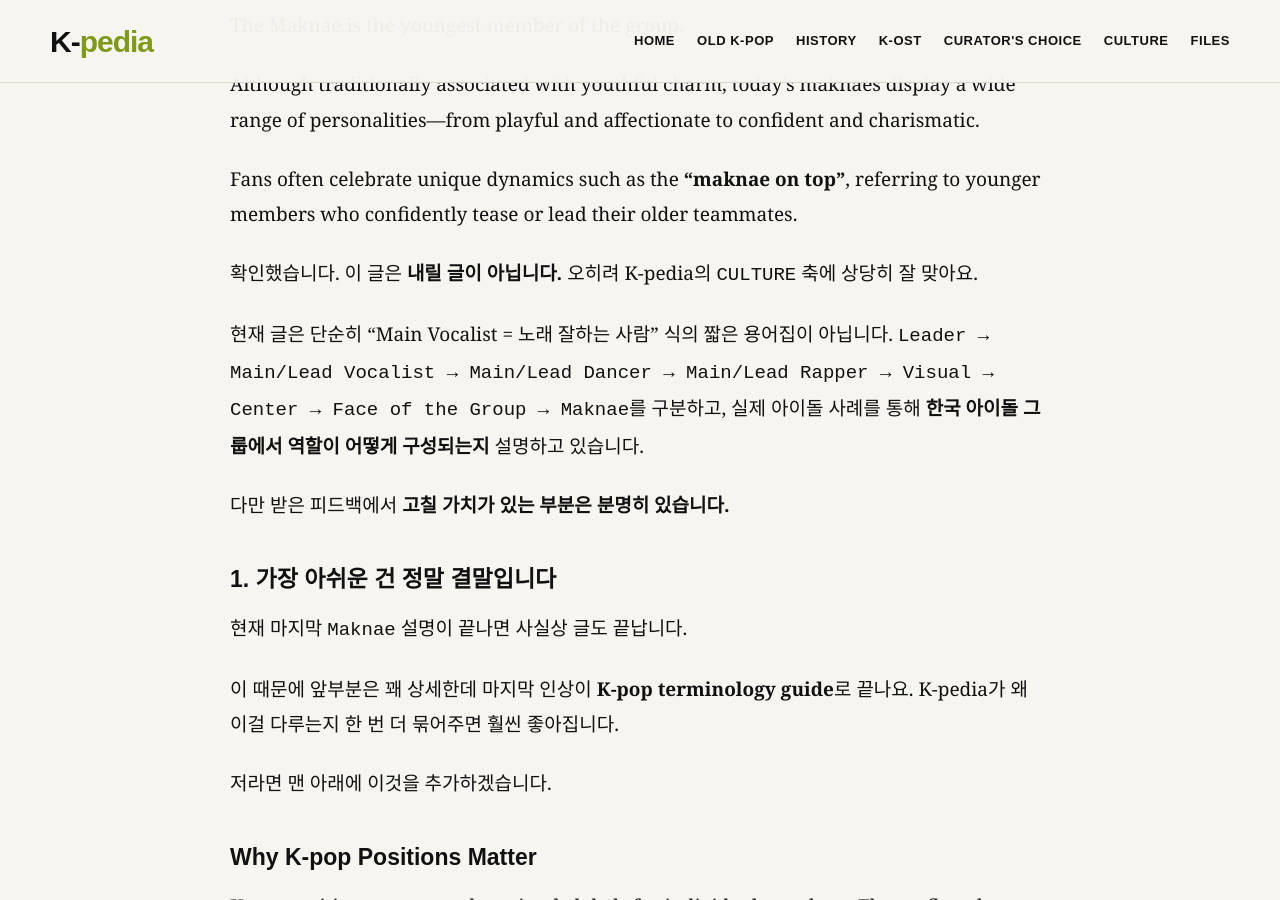
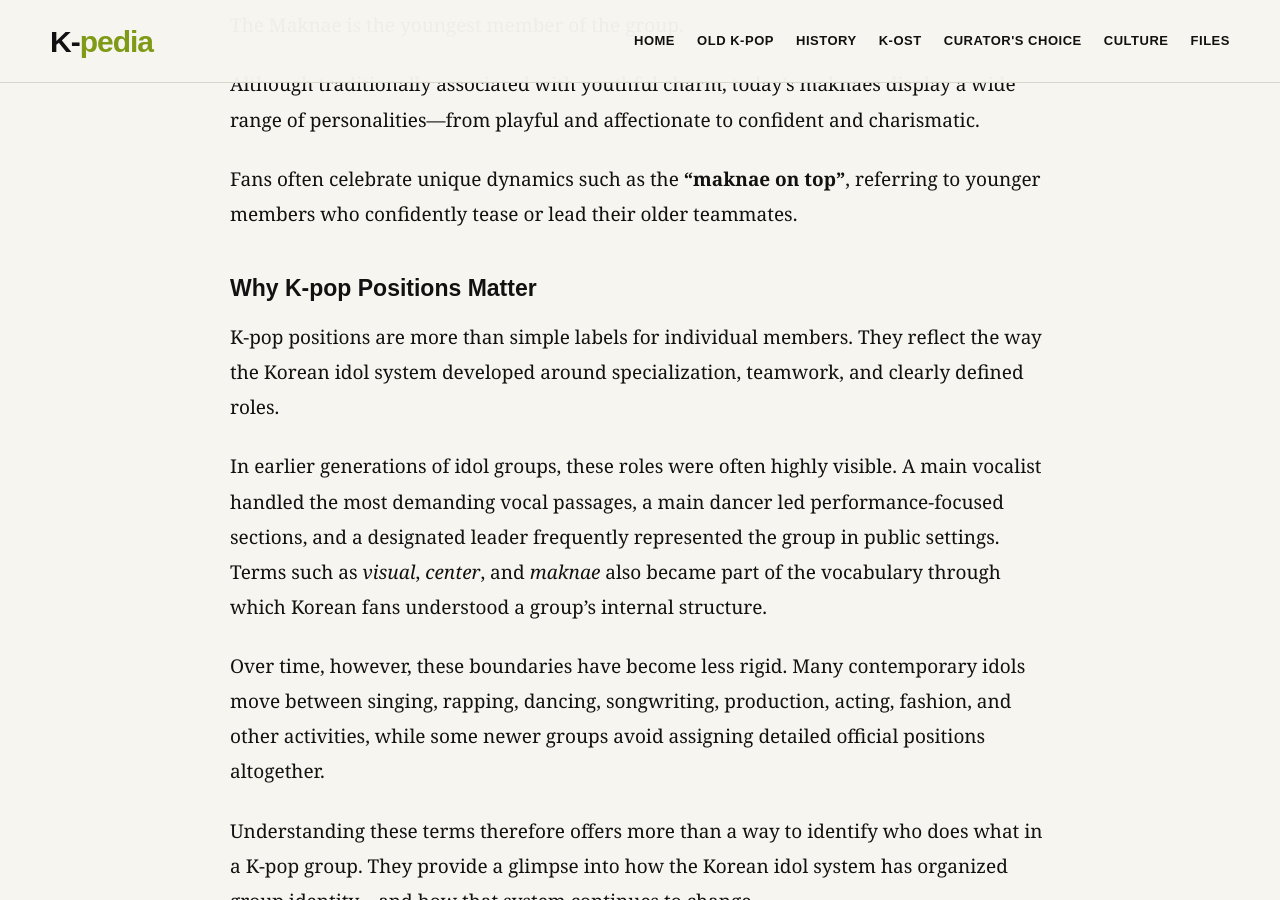
Before and after one commit to kpopkpedia/Kcurator, a Jekyll site: the page built from _posts/2026-09-09-the-complete-guide-to-k-pop-idol-positions-vocals-visuals-and-roles.md, in a window 1280 px wide and 900 px high, scrolled down 12475 px. Built offline with Jekyll 4.4.1, drawn with Linux system fonts in a browser that asks for light colours; our own code applies the rules of GitHub Pages for plain Markdown files.

Commit message:
Update _posts/2026-09-09-the-complete-guide-to-k-pop-idol-positions-vocals-visuals-and-roles.md (via Pages CMS)

```diff
--- a/_posts/2026-09-09-the-complete-guide-to-k-pop-idol-positions-vocals-visuals-and-roles.md
+++ b/_posts/2026-09-09-the-complete-guide-to-k-pop-idol-positions-vocals-visuals-and-roles.md
@@ -172,20 +172,6 @@ Although traditionally associated with youthful charm, today's maknaes display a
 
 Fans often celebrate unique dynamics such as the **"maknae on top"**, referring to younger members who confidently tease or lead their older teammates.
 
-확인했습니다. 이 글은 **내릴 글이 아닙니다.** 오히려 K-pedia의 `CULTURE` 축에 상당히 잘 맞아요.
-
-현재 글은 단순히 “Main Vocalist = 노래 잘하는 사람” 식의 짧은 용어집이 아닙니다. `Leader → Main/Lead Vocalist → Main/Lead Dancer → Main/Lead Rapper → Visual → Center → Face of the Group → Maknae`를 구분하고, 실제 아이돌 사례를 통해 **한국 아이돌 그룹에서 역할이 어떻게 구성되는지** 설명하고 있습니다.
-
-다만 받은 피드백에서 **고칠 가치가 있는 부분은 분명히 있습니다.**
-
-### 1. 가장 아쉬운 건 정말 결말입니다
-
-현재 마지막 `Maknae` 설명이 끝나면 사실상 글도 끝납니다.
-
-이 때문에 앞부분은 꽤 상세한데 마지막 인상이 **K-pop terminology guide**로 끝나요. K-pedia가 왜 이걸 다루는지 한 번 더 묶어주면 훨씬 좋아집니다.
-
-저라면 맨 아래에 이것을 추가하겠습니다.
-
 ### Why K-pop Positions Matter
 
 K-pop positions are more than simple labels for individual members. They reflect the way the Korean idol system developed around specialization, teamwork, and clearly defined roles.
```
